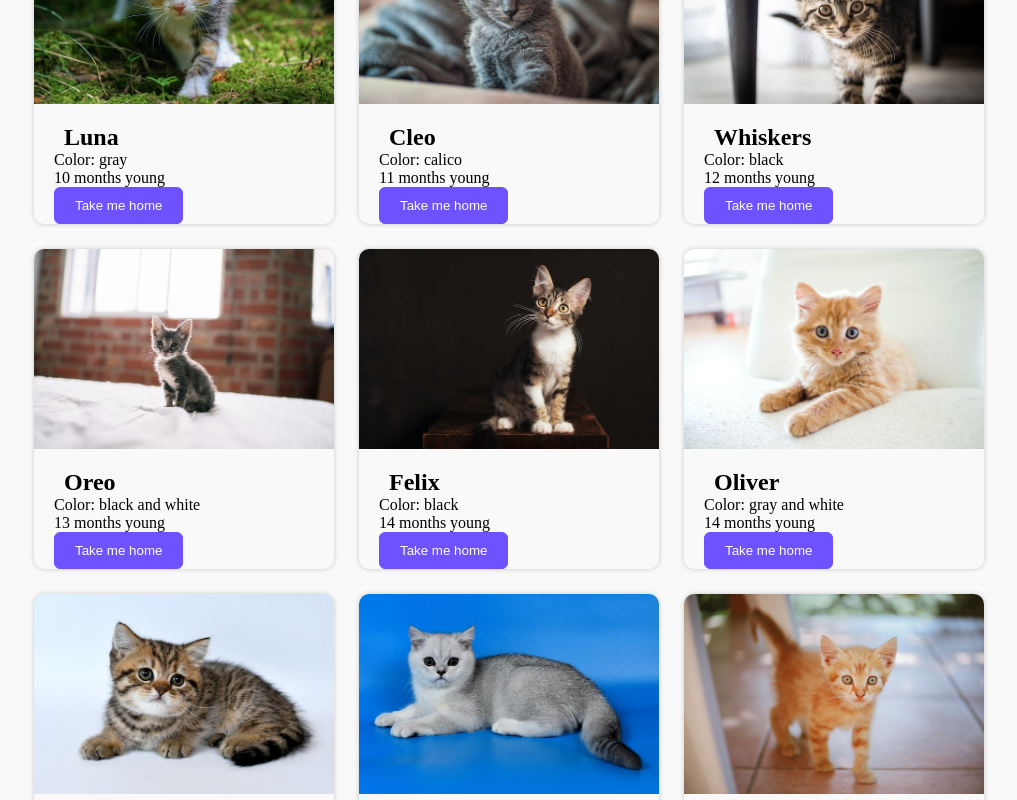
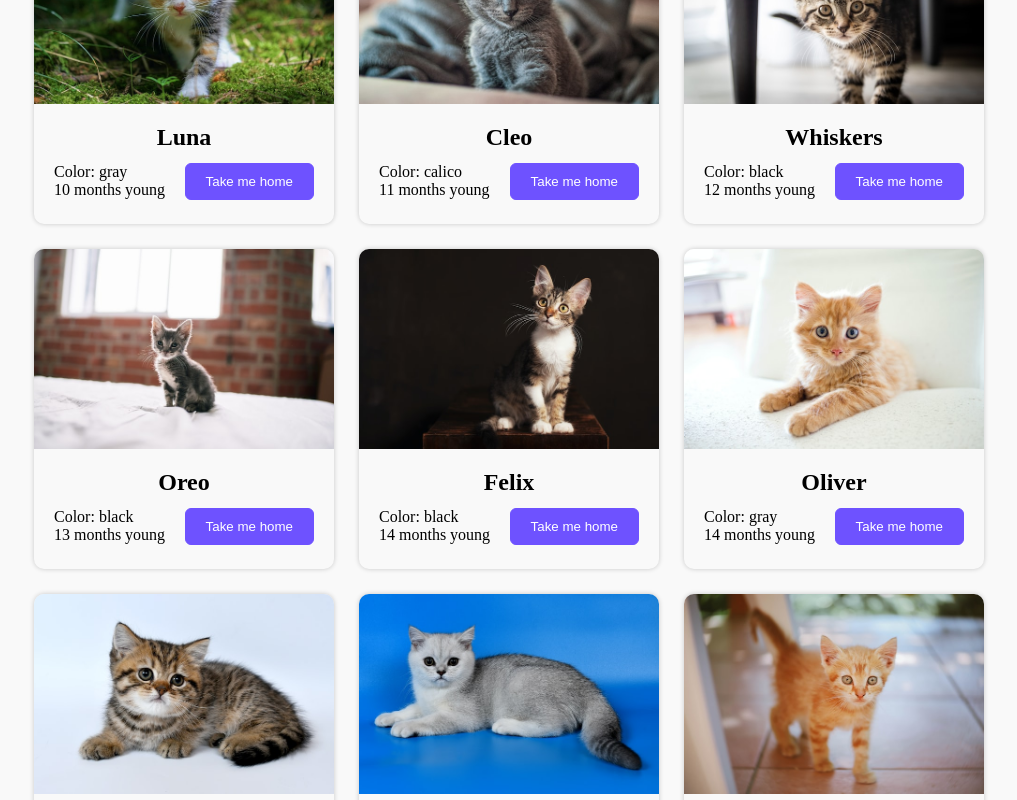
Before and after one commit to salemvelic/cat-shelter, a Vue app: page / in a window 1280 px wide. Shown: the part 1620-2420 px from the top of the page, without its empty margins (131-1148 px from the left). Built offline with nearby package versions, Linux system fonts and the light colour scheme.

Commit message:
Fix cat cards

```diff
--- a/src/api/data/catsInfo.json
+++ b/src/api/data/catsInfo.json
@@ -81,7 +81,7 @@
     "id": 14,
     "name": "Oreo",
     "months": 13,
-    "color": "black and white"
+    "color": "black"
   },
   {
     "id": 15,
@@ -141,7 +141,7 @@
     "id": 24,
     "name": "Mickey",
     "months": 25,
-    "color": "black and white"
+    "color": "black"
   },
   {
     "id": 25,
@@ -159,7 +159,7 @@
     "id": 27,
     "name": "Oliver",
     "months": 14,
-    "color": "gray and white"
+    "color": "gray"
   },
   {
     "id": 28,
@@ -171,6 +171,6 @@
     "id": 29,
     "name": "Charlie",
     "months": 18,
-    "color": "orange and white"
+    "color": "orange"
   }
 ]
--- a/src/assets/app.scss
+++ b/src/assets/app.scss
@@ -41,6 +41,14 @@ ul {
   align-self: center;
 }
 
+.justify-content-between {
+  justify-content: space-between;
+}
+
+.text-center {
+  text-align: center;
+}
+
 .btn {
   border: 1px solid transparent;
   cursor: pointer;
--- a/src/components/CardsContainer.vue
+++ b/src/components/CardsContainer.vue
@@ -101,17 +101,21 @@
           class="card-image"
         >
         <div class="card-content">
-          <h2 class="card-title">
+          <h2 class="card-title text-center">
             {{ cat.name }}
           </h2>
+          <div class="d-flex justify-content-between">
+            <div>
               <div>Color: {{ cat.color }}</div>
               <div>{{ cat.months }} months young</div>
+            </div>
             <button
               class="btn btn-primary"
               @click="adoptKitten(cat.id)"
             >
               Take me home
             </button>
+          </div>
         </div>
       </div>
       <div v-if="shouldShowButton">
@@ -257,7 +261,8 @@ export default {
   }
 
   &-title {
-    margin: 0 10px;
+    margin-top: 0;
+    margin-bottom: 12px;
   }
 }
 
```
Lines whose indentation alone changed are shown as unchanged.
